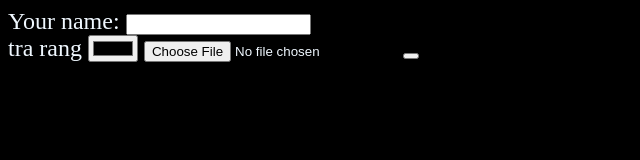
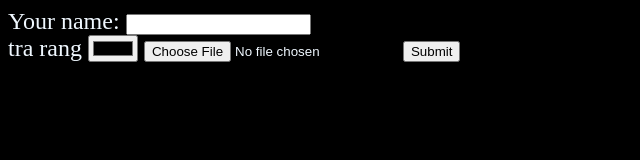
Before and after one commit to Palkii07/billa, a plain HTML site: page forms.html in a window 1280 px wide. Shown: the whole page, without its empty margins (0-640 px from the left). Drawn offline with Linux system fonts and the light colour scheme.

Commit message:
Update forms.html

```diff
--- a/forms.html
+++ b/forms.html
@@ -23,7 +23,13 @@
       <label for="">tra rang</label>
       <input type="color" name="rang">
       <input type="file" name="filo" id="">
-        <button onclick = "window.location.href="index.html"
+      <input type="submit" onClick="myFunction()"/>
+    <script>
+      function myFunction() {
+        window.location.href="https://palkii07.github.io/billa/index.html";
+      }
+    </script>
+
 
 
 
```
